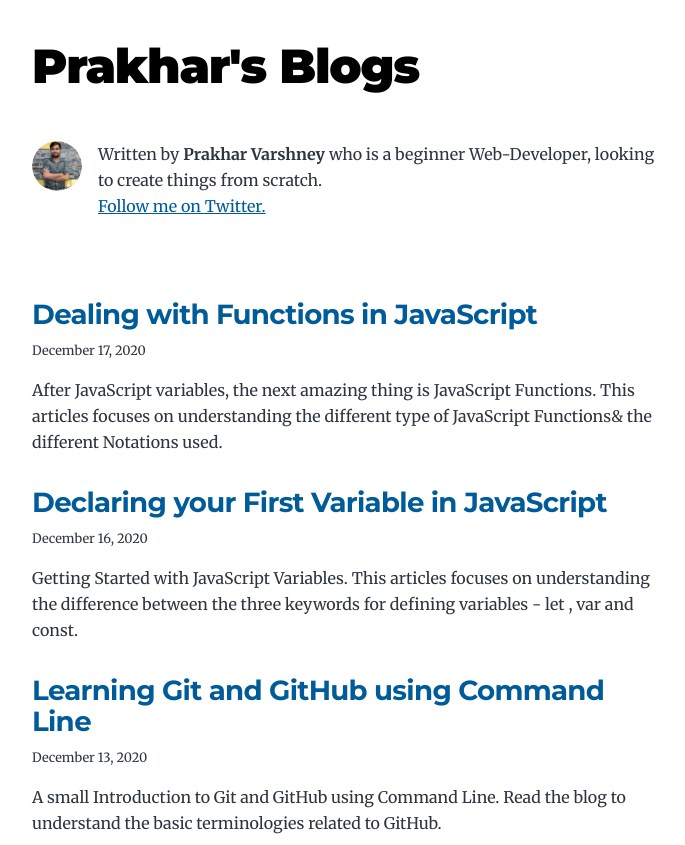
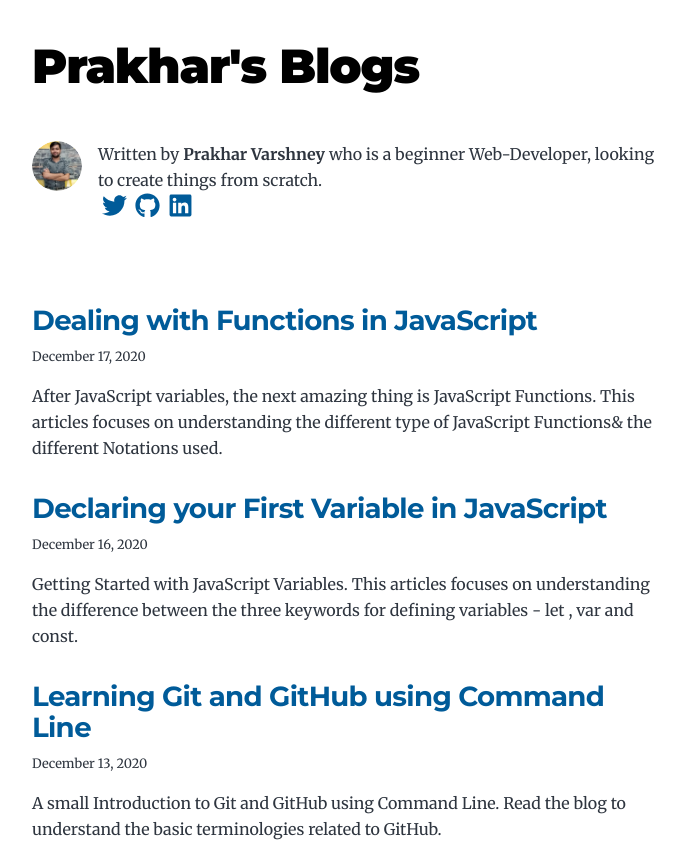
Before and after one commit to PrakharV10/PV-Blogs, a Gatsby site: page / in a window 1280 px wide. Shown: the top 845 px of the page, without its empty margins (292-977 px from the left). Built offline with nearby package versions, Linux system fonts and the light colour scheme; Gatsby itself is replaced by a stand-in of ours.

Commit message:
Bug fixes

```diff
--- a/gatsby-config.js
+++ b/gatsby-config.js
@@ -66,7 +66,7 @@ module.exports = {
         background_color: `#ffffff`,
         theme_color: `#663399`,
         display: `minimal-ui`,
-        icon: `content/assets/my logo.ico`,
+        icon: `content/assets/my logo.png`,
       },
     },
     `gatsby-plugin-react-helmet`,
--- a/package.json
+++ b/package.json
@@ -28,6 +28,7 @@
     "react": "^16.12.0",
     "react-dom": "^16.12.0",
     "react-helmet": "^5.2.1",
+    "react-icons": "^4.1.0",
     "typeface-merriweather": "0.0.72",
     "typeface-montserrat": "0.0.75"
   },
--- a/src/components/bio.js
+++ b/src/components/bio.js
@@ -6,6 +6,7 @@
  */
 
 import React from "react"
+import {FaTwitter , FaGithub, FaLinkedin} from "react-icons/fa"
 import { useStaticQuery, graphql } from "gatsby"
 import Image from "gatsby-image"
 
@@ -56,8 +57,14 @@ const Bio = () => {
           Written by <strong>{author.name}</strong> {author?.summary || null}
           {` `}
           <br/>
-          <a href={`https://twitter.com/${social?.twitter || ``}`}>
-          Follow me on Twitter.
+          <a href={`https://twitter.com/${social?.twitter || ``}`} style={{padding:"2px 4px"}}>
+          <FaTwitter style={{fontSize:"25"}} />
+          </a>
+          <a href={`https://github.com/PrakharV10`} style={{padding:"2px 4px", fontSize:"40"}}>
+          <FaGithub style={{fontSize:"25"}}/>
+          </a>
+          <a href={`https://www.linkedin.com/in/prakhar-varshney-6b3a92181/`} style={{padding:"4px 4px", fontSize:"40"}}>
+          <FaLinkedin style={{fontSize:"25"}}/>
           </a>
         </p>
       )}
```
Also changed, not shown: content/assets/my logo.ico (deleted), content/assets/my logo.png (added), 1 other file.
